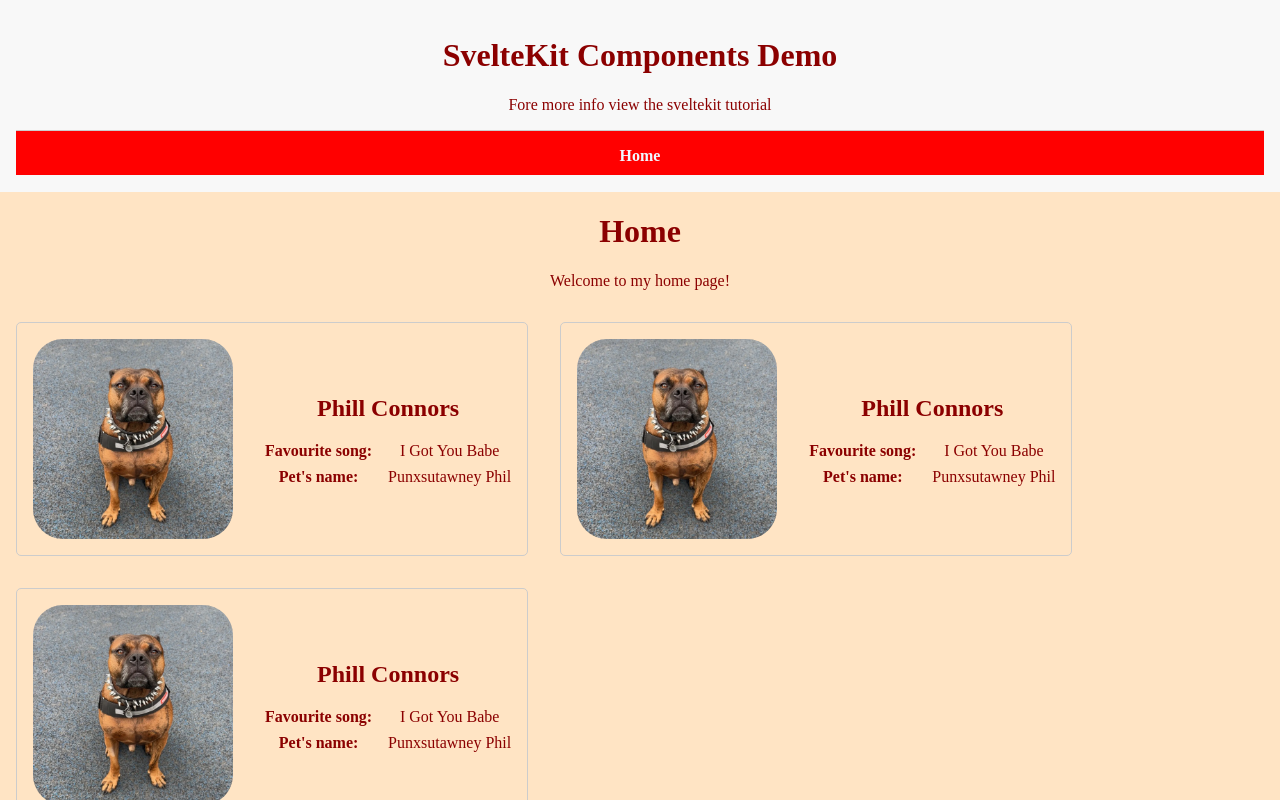
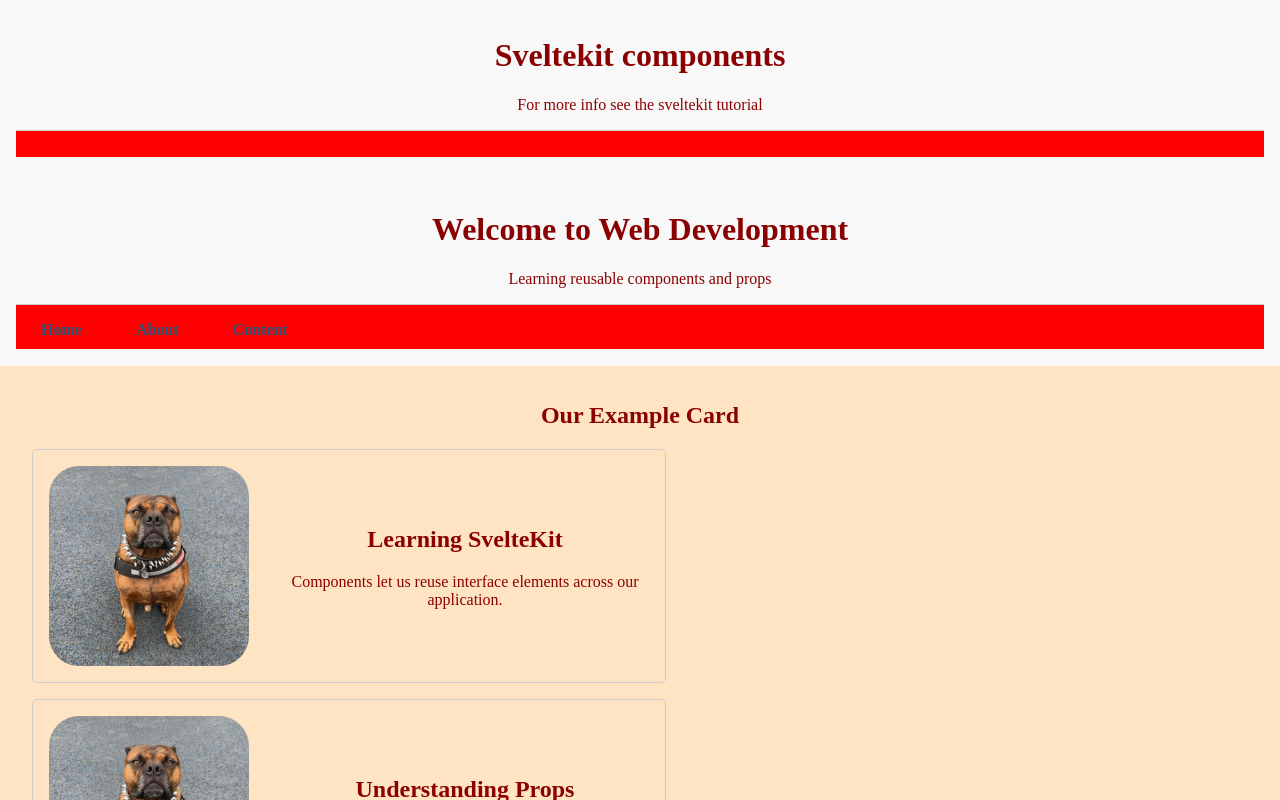
Before and after one commit to mccoar1/FirstSvelteKit, a SvelteKit app: page / in a window 1280 px wide. Shown: the top 800 px of the page. Built offline with nearby package versions, Linux system fonts and the light colour scheme.

Commit message:
Somehwat working.......

```diff
--- a/src/lib/components/Card.svelte
+++ b/src/lib/components/Card.svelte
@@ -1,11 +1,12 @@
 <script>
     import Picture from "./card-internals/Picture.svelte";
     import Details from "./card-internals/Details.svelte";
+    let {title = 'Example Card', description='This is an example of a reusable component.'}=$props();
 </script>
 
 <article class="card">
     <Picture />
-    <Details />
+    <Details {title} {description}/>
 </article>
 
 <style>
--- a/src/lib/components/Footer.svelte
+++ b/src/lib/components/Footer.svelte
@@ -1,5 +1,9 @@
+<script>
+    let {course='ID512 Web Development', year=2026} =$props();
+</script>
+
 <footer>
-    <p>ID512 Web Development &copy; 1993</p>
+    <p>{course} &copy; {year}</p>
 </footer>
 
 <style>
--- a/src/lib/components/Header.svelte
+++ b/src/lib/components/Header.svelte
@@ -1,9 +1,15 @@
+<script>
+    import Navigation from './Nav.svelte';
+    let {title = 'Sveltekit components',
+    subtitle = 'For more info see the sveltekit tutorial',
+    navItems=[]
+} =$props();
+</script>
+
 <header>
-    <h1>SvelteKit Components Demo</h1>
-    <p>Fore more info view the sveltekit tutorial</p>
-    <nav>
-        <a href="/">Home</a>
-    </nav>
+    <h1>{title}</h1>
+    <p>{subtitle}</p>
+    <Navigation items = {navItems} />
 </header>
 
 <style>
@@ -11,10 +17,10 @@
         background-color: #f8f8f8;
         padding: 1rem;
         border-bottom: 1px solid #f8f8f8;
-        nav {
+        /* nav {
             border-top: 1px solid #ccc;
             margin-top: 1rem;
             padding-top: 1rem;
-        }
+        } */
     }
 </style>
--- a/src/lib/components/Nav.svelte
+++ b/src/lib/components/Nav.svelte
@@ -0,0 +1,38 @@
+<script>
+    let {items = []} = $props();
+</script>
+
+<nav aria-label="Main navigation">
+    <ul>
+        {#each items as item}
+        <li>
+            <a href={item.href}>{item.label}</a>
+        </li>
+        {/each}
+    </ul>
+</nav>
+
+<style>
+    nav{
+        border-top: 1px solid #ccc;
+        margin-top: 1rem;
+        padding-top: 1rem;
+    }
+
+    ul{
+        display: flex;
+        gap: 1.5rem;
+        list-style: none;
+        padding: 0;
+        margin: 0;
+    }
+
+    a{
+        color: #245a81;
+        text-decoration: none;
+    }
+
+    a:hover{
+        text-decoration: underline;
+    }
+</style>
--- a/src/lib/components/card-internals/Details.svelte
+++ b/src/lib/components/card-internals/Details.svelte
@@ -1,4 +1,13 @@
-<section>
+<script>
+    let {title = 'Example Card', description = 'Card description goes here.'} = $props();
+</script>
+
+<div class="details">
+    <h2>{title}</h2>
+    <p>{description}</p>
+</div>
+
+<!-- <section>
 <h2>Phill Connors</h2>
 <dl>
 <dt>Favourite song:</dt>
@@ -6,7 +15,7 @@
 <dt>Pet's name:</dt>
 <dd>Punxsutawney Phil</dd>
 </dl>
-</section>
+</section> -->
 
 <style>
     dl {
--- a/src/routes/+page.svelte
+++ b/src/routes/+page.svelte
@@ -1,26 +1,53 @@
 <script>
-let title = $state("Home");
-import Card from "$lib/components/Card.svelte";
+  import Card from "$lib/components/Card.svelte";
+  import Footer from "$lib/components/Footer.svelte";
+  import Header from "$lib/components/Header.svelte";
+
+    const navigationLinks = [
+        {label: 'Home', href: '/'},
+        {label: 'About', href: '/about'},
+        {label: 'Content', href: '/content'}
+    ]
 </script>
 
+<svelte:head>
+    <title>SvelteKit Components Demo</title>
+    <meta name="description" content="A demonstration of reusable SvelteKit components and props."/>
+</svelte:head>
 
-<h1>{title}</h1>
+<Header
+    title="Welcome to Web Development"
+    subtitle="Learning reusable components and props"
+    navItems={navigationLinks}
+/>
+<!-- <h1>{title}</h1>
 <p>Welcome to my home page!</p>
-<!-- <nav>
+<nav>
     <a href="/">Home</a>
     <a href="/about">About</a>
     <a href="content">Content</a>
 </nav> -->
 
 <main>
-    <Card />
-    <Card />
-    <Card />
+    <h2>Our Example Card</h2>
+
+    <Card
+        title="Learning SvelteKit"
+        description="Components let us reuse interface elements across our application."
+    />
+
+    <Card
+        title="Understanding Props"
+        description="Props allow us to customise each component with different data."
+    />
 </main>
+
+<Footer course="ID512 Web Development" year={2026} />
 
 <style>
     main {
-        display: flex;
-        flex-wrap: wrap;
+        padding: 1rem;
+        /* display: flex;
+        flex-wrap: wrap; */
     }
 </style>
```
